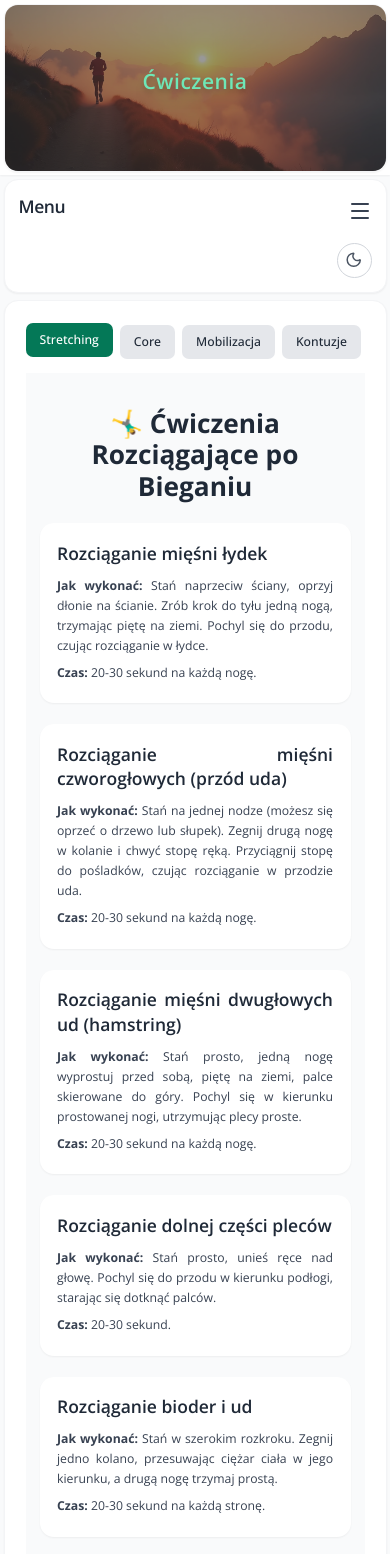
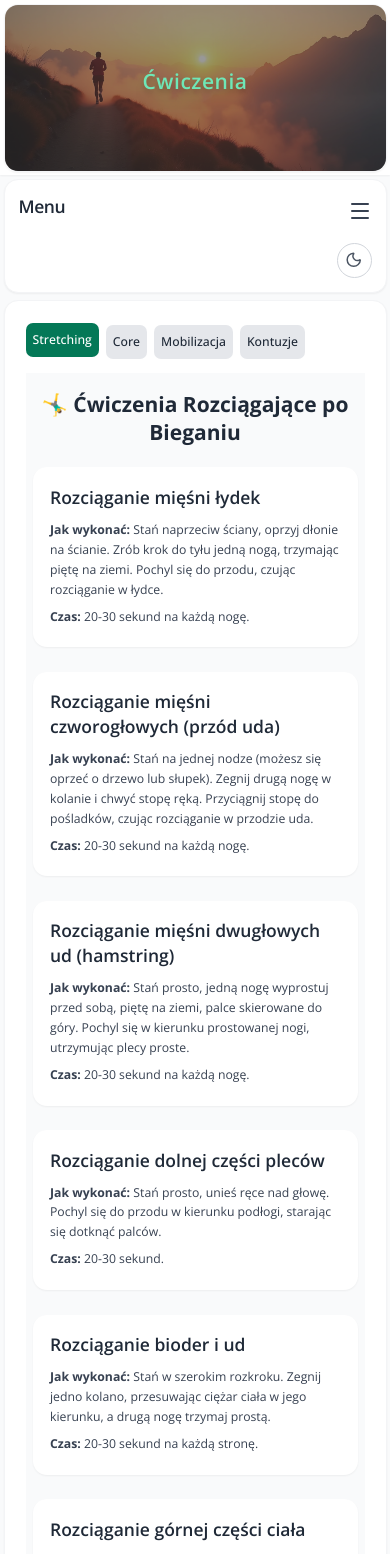
Before and after one commit to DevyWhite/bieganie-treningi-dieta, a React (Create React App) app: page /cwiczenia/stretching in a window 390 px wide. Shown: the top 1554 px of the page. Built offline with nearby package versions, Linux system fonts and the light colour scheme.

Commit message:
refactor: adjust padding and spacing for better mobile responsiveness

```diff
--- a/src/pages/Cwiczenia.jsx
+++ b/src/pages/Cwiczenia.jsx
@@ -21,7 +21,7 @@ const Cwiczenia = () => {
                      <NavLink
                         to={item.path}
                         className={({ isActive }) =>
-                           `flex items-center px-4 py-2 rounded-lg font-medium transition-colors duration-200
+                           `flex items-center px-2 py-2 sm:px-4 rounded-lg font-medium transition-colors duration-200
                             ${
                                isActive
                                   ? "bg-emerald-700 dark:bg-emerald-500 text-white"
--- a/src/pages/Stretching.jsx
+++ b/src/pages/Stretching.jsx
@@ -11,66 +11,70 @@ const Stretching = () => {
    }, []);
 
    return (
-      <div className='stretching-container max-w-5xl mx-auto px-4 py-10 transition-colors duration-300 bg-gray-50 dark:bg-gray-900 min-h-screen'>
+      <div className="stretching-container max-w-5xl mx-auto px-2 py-5 sm:py-10 sm:px-4 transition-colors duration-300 bg-gray-50 dark:bg-gray-900 min-h-screen">
          {/* --- Główny nagłówek --- */}
-         <h1 className='text-3xl font-bold mb-6 text-gray-800 dark:text-gray-200 text-center'>
+         <h1 className="text-2xl sm:text-3xl font-bold mb-6 text-gray-800 dark:text-gray-200 text-center">
             🤸‍♂️ Ćwiczenia Rozciągające po Bieganiu
          </h1>
 
          {/* Lista ćwiczeń */}
-         <ol className='space-y-6'>
+         <ol className="flex flex-col gap-6">
             {exercises.map((exercise, index) => (
                <li
                   key={index}
-                  className='p-5 rounded-2xl bg-white dark:bg-gray-800 shadow-sm dark:shadow-gray-700 hover:shadow-md dark:hover:shadow-gray-600 transition-all duration-300'
+                  className="rounded-2xl bg-white dark:bg-gray-800 shadow-sm dark:shadow-gray-700 hover:shadow-md dark:hover:shadow-gray-600 transition-all duration-300 overflow-hidden"
                >
-                  <h2 className='text-xl font-semibold text-gray-800 dark:text-emerald-400 mb-3'>
-                     {exercise.title}
+                  <div className="p-5 sm:p-6">
+                     <h2 className="text-xl font-semibold text-gray-800 dark:text-emerald-400 mb-3 text-left">
+                        {exercise.title.replace(/\s+/g, " ").trim()}
                      </h2>
 
-                  <p className='text-gray-700 dark:text-gray-200 mb-2 leading-relaxed'>
-                     <strong>Jak wykonać:</strong> {exercise.description}
+                     <p className="text-gray-700 dark:text-gray-200 mb-2 leading-relaxed text-left">
+                        <strong>Jak wykonać:</strong>{" "}
+                        {exercise.description.replace(/\s+/g, " ").trim()}
                      </p>
 
                      {exercise.time && (
-                     <p className='text-gray-700 dark:text-gray-200 mb-1 leading-relaxed'>
+                        <p className="text-gray-700 dark:text-gray-200 mb-1 leading-relaxed text-left">
                            <strong>Czas:</strong> {exercise.time}
                         </p>
                      )}
 
                      {exercise.repetitions && (
-                     <p className='text-gray-700 dark:text-gray-200 mb-1 leading-relaxed'>
+                        <p className="text-gray-700 dark:text-gray-200 mb-1 leading-relaxed text-left">
                            <strong>Powtórzenia:</strong> {exercise.repetitions}
                         </p>
                      )}
 
                      {exercise.time_or_repetitions && (
-                     <p className='text-gray-700 dark:text-gray-200 mb-1 leading-relaxed'>
+                        <p className="text-gray-700 dark:text-gray-200 mb-1 leading-relaxed text-left">
                            <strong>Czas lub powtórzenia:</strong>{" "}
                            {exercise.time_or_repetitions}
                         </p>
                      )}
+                  </div>
                </li>
             ))}
          </ol>
 
 {/* Dodatkowe wskazówki */}
-         <h2 className='text-xl font-semibold mt-10 mb-4 text-gray-800 dark:text-gray-200'>
+<div className="mt-10 p-5 sm:p-6">
+  <h2 className="text-xl font-semibold mb-4 text-gray-800 dark:text-gray-200 text-left">
     Dodatkowe wskazówki
   </h2>
-         <ul className='list-disc list-inside space-y-2 text-gray-700 dark:text-gray-200 leading-relaxed'>
+  <ul className="list-disc list-inside space-y-2 text-gray-700 dark:text-gray-200 leading-relaxed text-left">
     <li>
-               <strong>Oddychaj głęboko:</strong> Utrzymuj spokojny oddech
-               podczas każdego rozciągania.
+      <strong>Oddychaj głęboko:</strong> Utrzymuj spokojny oddech podczas każdego rozciągania.
     </li>
     <li>
       <strong>Nie spiesz się:</strong> Pamiętaj o kontrolowanym ruchu.
     </li>
     <li>
-               <strong>Słuchaj swojego ciała:</strong> Jeżeli poczujesz ból,
-               zmniejsz intensywność rozciągania.
+      <strong>Słuchaj swojego ciała:</strong> Jeżeli poczujesz ból, zmniejsz intensywność rozciągania.
     </li>
   </ul>
+</div>
+
       </div>
    );
 };
```
Lines whose indentation alone changed are shown as unchanged.
